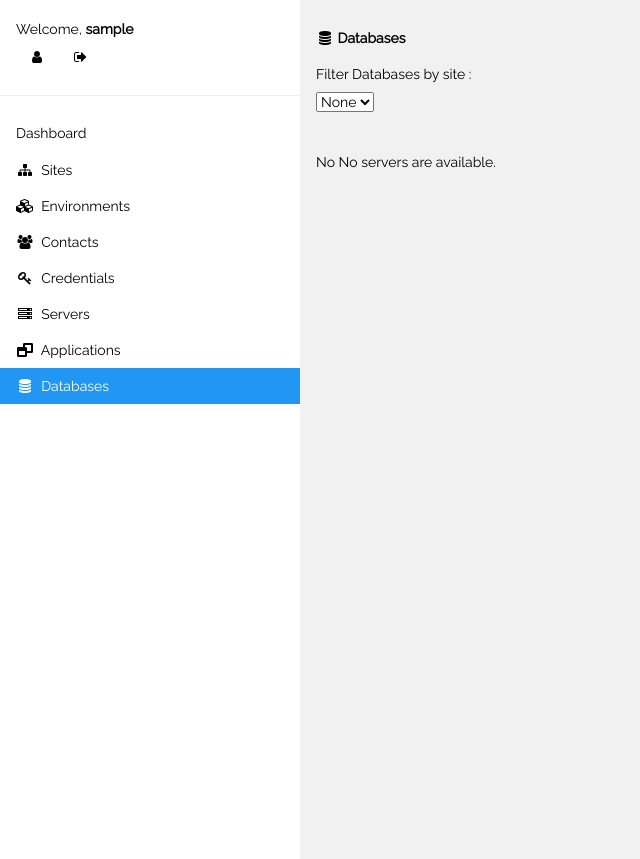
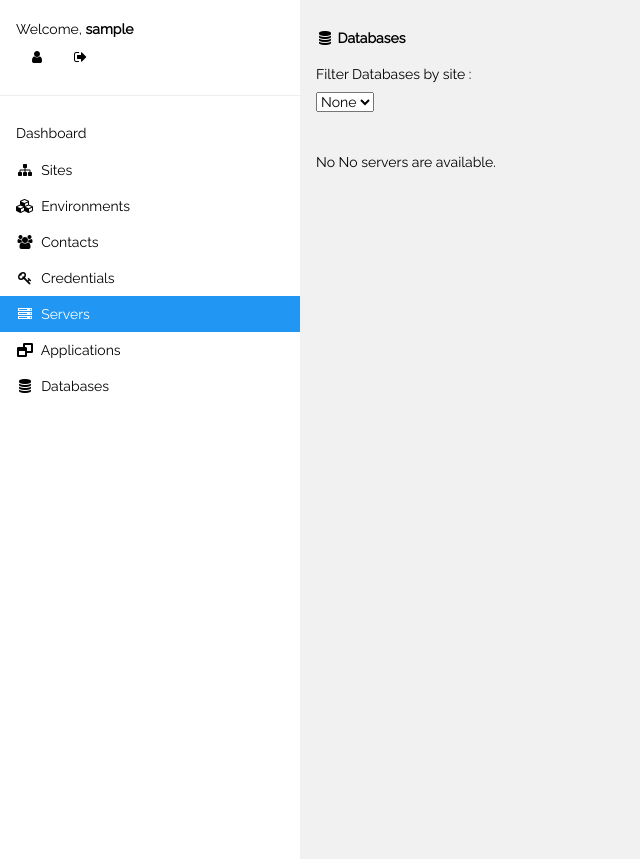
Before and after one commit to Azzagog/django_alex_cmdb, a Django app: page /steplogic/servers/ in a window 1280 px wide. Shown: the part 44-903 px from the top of the page, without its empty margins (0-640 px from the left). Run offline with Django 3.2, Linux system fonts and the light colour scheme; the visitor is signed in with stand-in values (Sample User, id 1); data that the repository does not hold is empty; some libraries are stand-ins or nearby versions.

Commit message:
small change to servers.html

```diff
--- a/steplogic/templates/steplogic/servers.html
+++ b/steplogic/templates/steplogic/servers.html
@@ -69,9 +69,9 @@ html,body,h1,h2,h3,h4,h5 {font-family: "Raleway", sans-serif}
     <a href="/steplogic/environments/" class="w3-bar-item w3-button w3-padding"><i class="fa fa-cubes fa-fw"></i>&nbsp; Environments</a>
     <a href="/steplogic/contacts/" class="w3-bar-item w3-button w3-padding"><i class="fa fa-users fa-fw"></i>&nbsp; Contacts</a>
     <a href="/steplogic/credentials/" class="w3-bar-item w3-button w3-padding"><i class="fa fa-key fa-fw"></i>&nbsp; Credentials</a>
-    <a href="/steplogic/servers/" class="w3-bar-item w3-button w3-padding"><i class="fa fa-server fa-fw"></i>&nbsp; Servers</a>
+    <a href="/steplogic/servers/" class="w3-bar-item w3-button w3-padding  w3-blue"><i class="fa fa-server fa-fw"></i>&nbsp; Servers</a>
     <a href="/steplogic/applications/" class="w3-bar-item w3-button w3-padding"><i class="fa fa-window-restore fa-fw"></i>&nbsp; Applications</a>
-    <a href="/steplogic/databases/" class="w3-bar-item w3-button w3-padding w3-blue"><i class="fa fa-database fa-fw"></i>&nbsp; Databases</a>
+    <a href="/steplogic/databases/" class="w3-bar-item w3-button w3-padding"><i class="fa fa-database fa-fw"></i>&nbsp; Databases</a>
   </div>
 </nav>
 
```
